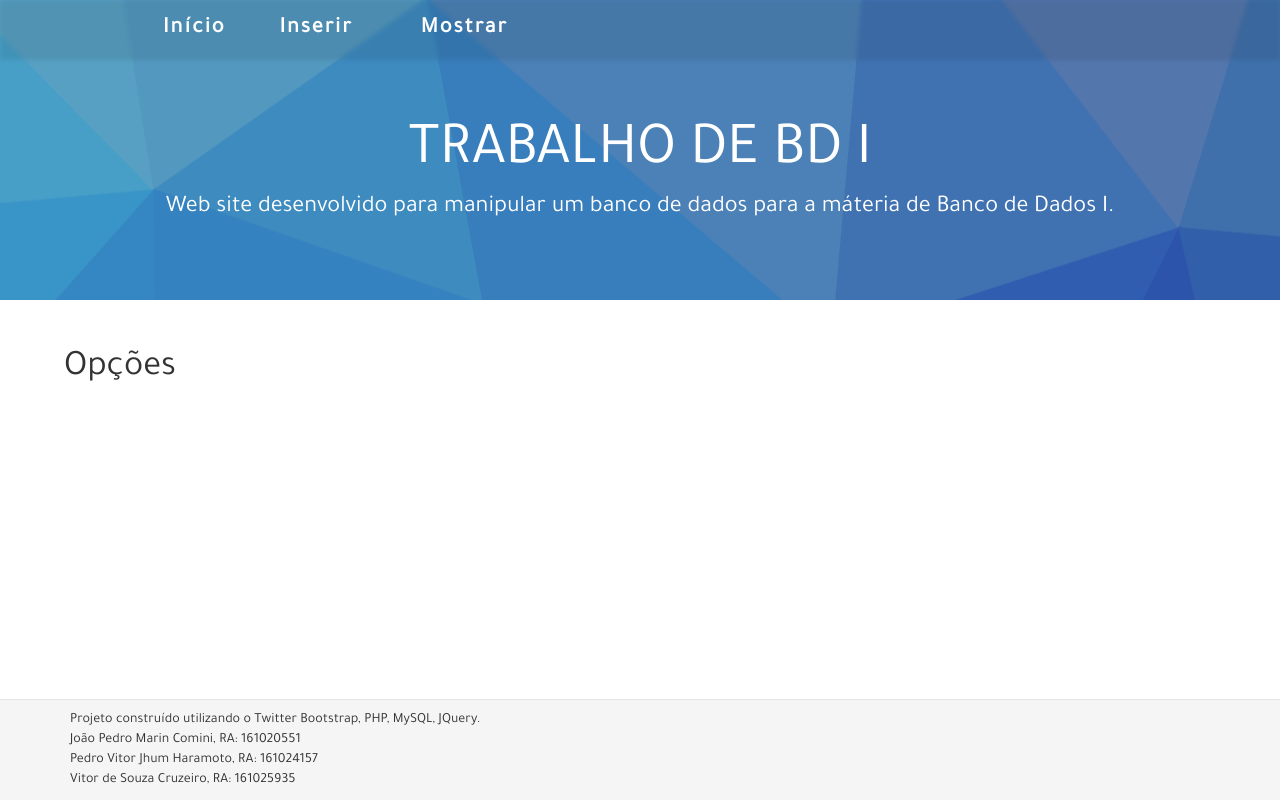
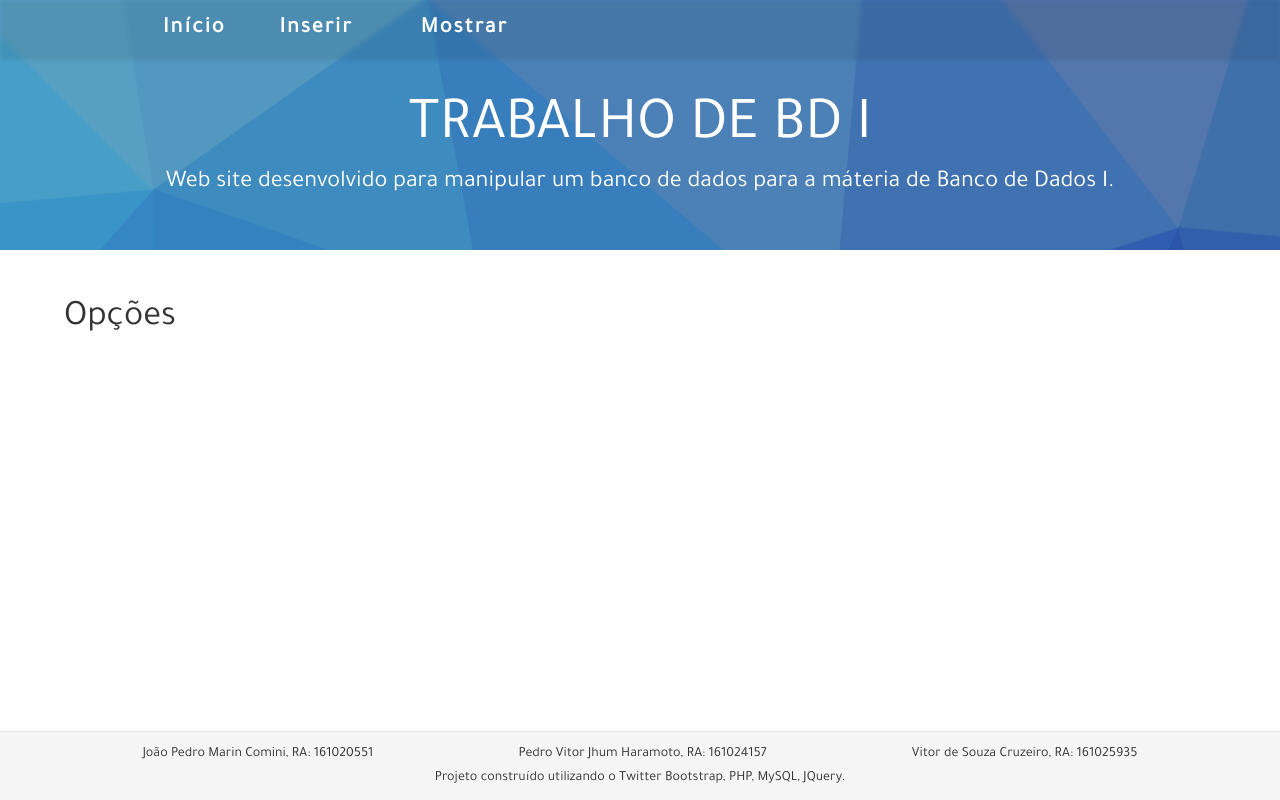
Before and after one commit to pedroharamoto/BD, a PHP site: page / in a window 1280 px wide. Run offline with PHP 8.4, Linux system fonts and the light colour scheme.

Commit message:
Front básico terminado

```diff
--- a/palhacada/css/style.css
+++ b/palhacada/css/style.css
@@ -60,8 +60,20 @@ body {
   bottom: 0;
 }
 
+.footer .container {
+  display: flex;
+  flex-flow: row wrap;
+  justify-content: space-around;
+}
+
+.footer .container * {
+  text-align: center;
+  flex: 1 0 auto;
+}
+
 .footer p{
   margin-bottom: 0;
+  padding: 2px 4px;
 }
 
 
@@ -76,7 +88,7 @@ body {
   color: #fff;
   text-align: center;
   background: url(../img/background.png) no-repeat fixed right center;
-  height: 300px;
+  height: 250px;
   display: flex;
   align-content: center;
   flex-flow: row wrap;
@@ -86,6 +98,7 @@ body {
 .jumbotron h1 {
   font-size: 60px;
   line-height: 1;
+  text-align: center;
 }
 .jumbotron p {
   font-size: 24px;
@@ -162,7 +175,7 @@ nav {
   top: 0;
   left: 0;
   filter: blur(2px) brightness(92%);
-  z-index: 1;
+  z-index: 3;
   height: 60px;
   width: 100%;
   background: url(../img/background.png) no-repeat fixed right center;
--- a/palhacada/index.html
+++ b/palhacada/index.html
@@ -84,10 +84,10 @@
 
     <footer class="footer">
       <div class="container">
-        <p>Projeto construído utilizando o Twitter Bootstrap, PHP, MySQL, JQuery.</p>
         <p> João Pedro Marin Comini, RA: 161020551</p>
         <p> Pedro Vitor Jhum Haramoto, RA: 161024157 </p>
         <p> Vitor de Souza Cruzeiro, RA:  161025935</p>
+        <p>Projeto construído utilizando o Twitter Bootstrap, PHP, MySQL, JQuery.</p>
       </div>
     </footer>
 
```
